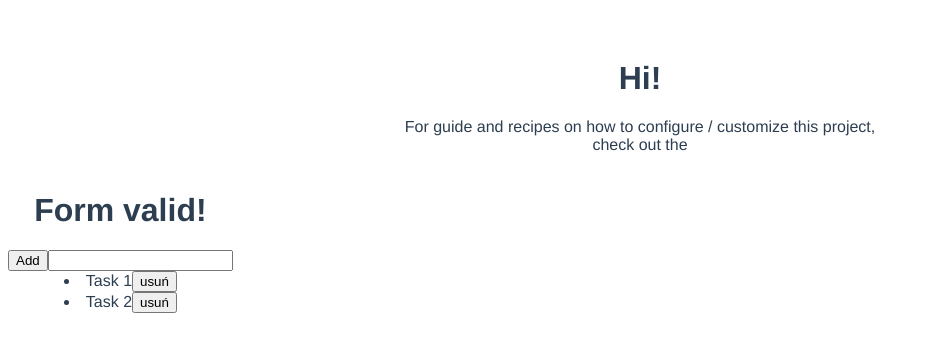
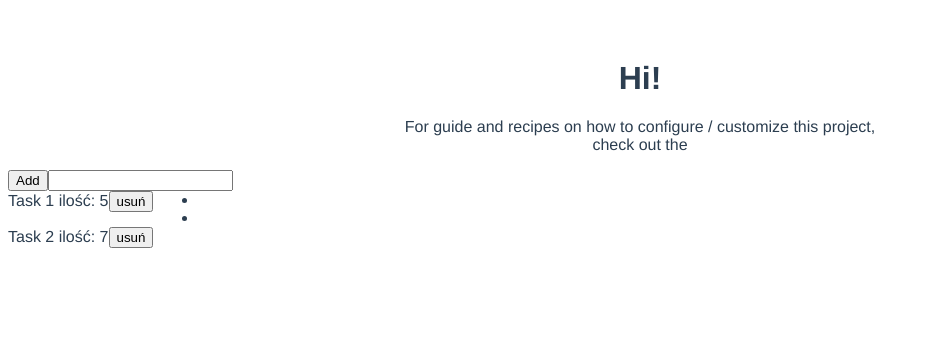
Before and after one commit to KrzysiuJarzyna/vue1, a Vue app: page / in a window 1280 px wide. Shown: the top 352 px of the page, without its empty margins (0-929 px from the left). Built offline with nearby package versions, Linux system fonts and the light colour scheme.

Commit message:
[#3.1] [#3.2] up

```diff
--- /dev/null
+++ b/src/components/Item.vue
@@ -0,0 +1,20 @@
+<template>
+    <div class="forms">
+            <span>{{item.name}}</span> ilość: <span>{{item.quantity}}</span>
+            <button v-on:click="deleteTask(index)"> usuń </button>
+    </div>
+</template>
+
+<script>
+    export default {
+        name: 'Item',
+        props: {
+            item: Object
+        },
+        methods: {
+            deleteTask: function (index) {
+                this.$emit('delete-task', {index});
+            }
+        }
+    }
+</script>
--- a/src/components/Valid.vue
+++ b/src/components/Valid.vue
@@ -1,6 +1,5 @@
 <template>
     <div class="forms">
-        <h1>{{ msg }}</h1>
 
         <button id="addTask" v-on:click="addTask">Add</button>
         <input
@@ -13,29 +12,35 @@
             {{ errors.first('tasks') }}
         </div>
         <li v-for="(task, index) in tasks">
-            <span>{{task.name}}</span>
-            <button v-on:click="deleteTask(index)"> usuń </button>
+            <Item :item="task" @delete-task="deleteTask()" />
+
+            <!--<span>{{task.name}}</span>-->
+            <!--<button v-on:click="deleteTask(index)"> usuń </button>-->
         </li>
     </div>
 </template>
 
 <script>
+
+import Item from './Item.vue'
+
     export default {
-        name: 'HelloWorld',
-        props: {
-            msg: String
+        name: 'Valid',
+        components: {
+            Item
         },
         data() {
             return {
                 greeting: 'Hello Vue!',
                 tasks: [{
-                    name: 'Task 1'
+                    name: 'Task 1',
+                    quantity: 5
                 }, {
-                    name: 'Task 2'
+                    name: 'Task 2',
+                    quantity: 7
                 }]
             }
-        }
-        ,
+        },
         methods: {
             addTask: function () {
                 this.$validator.validateAll().then(result => {
```
